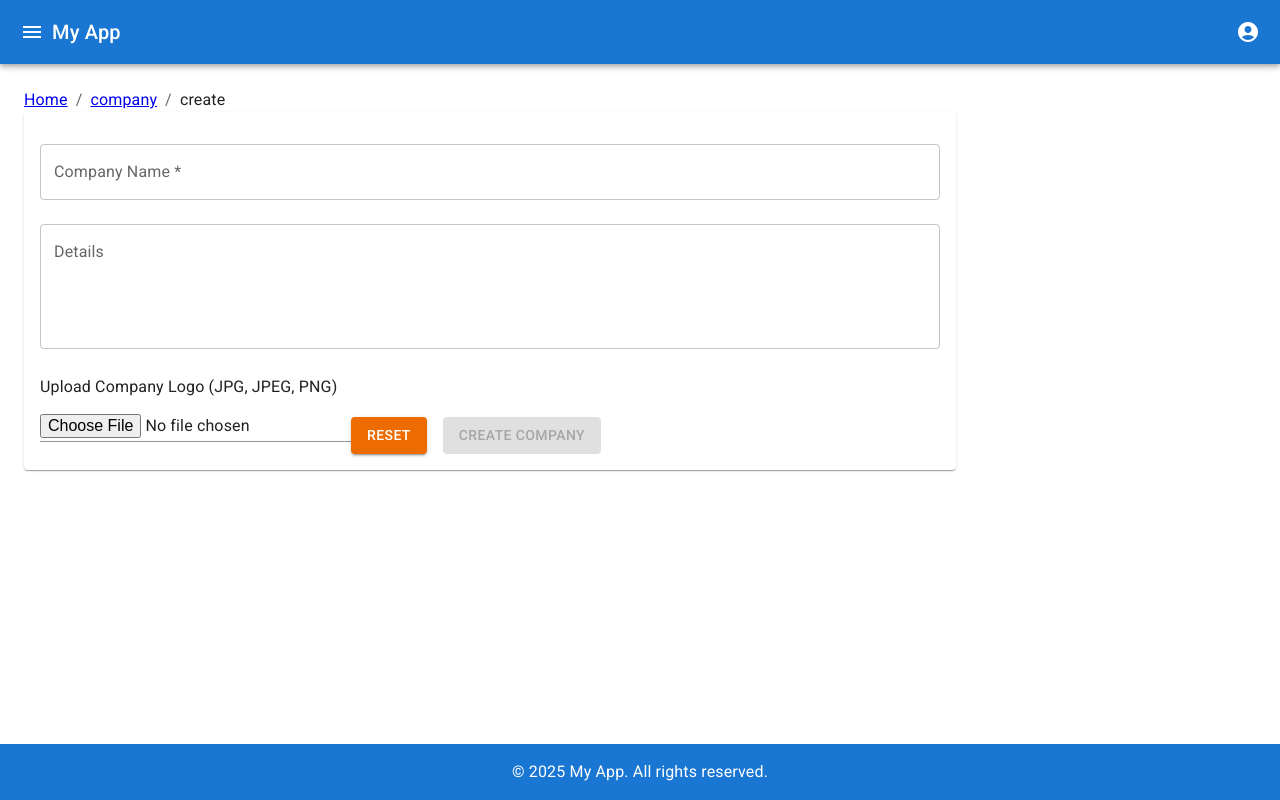
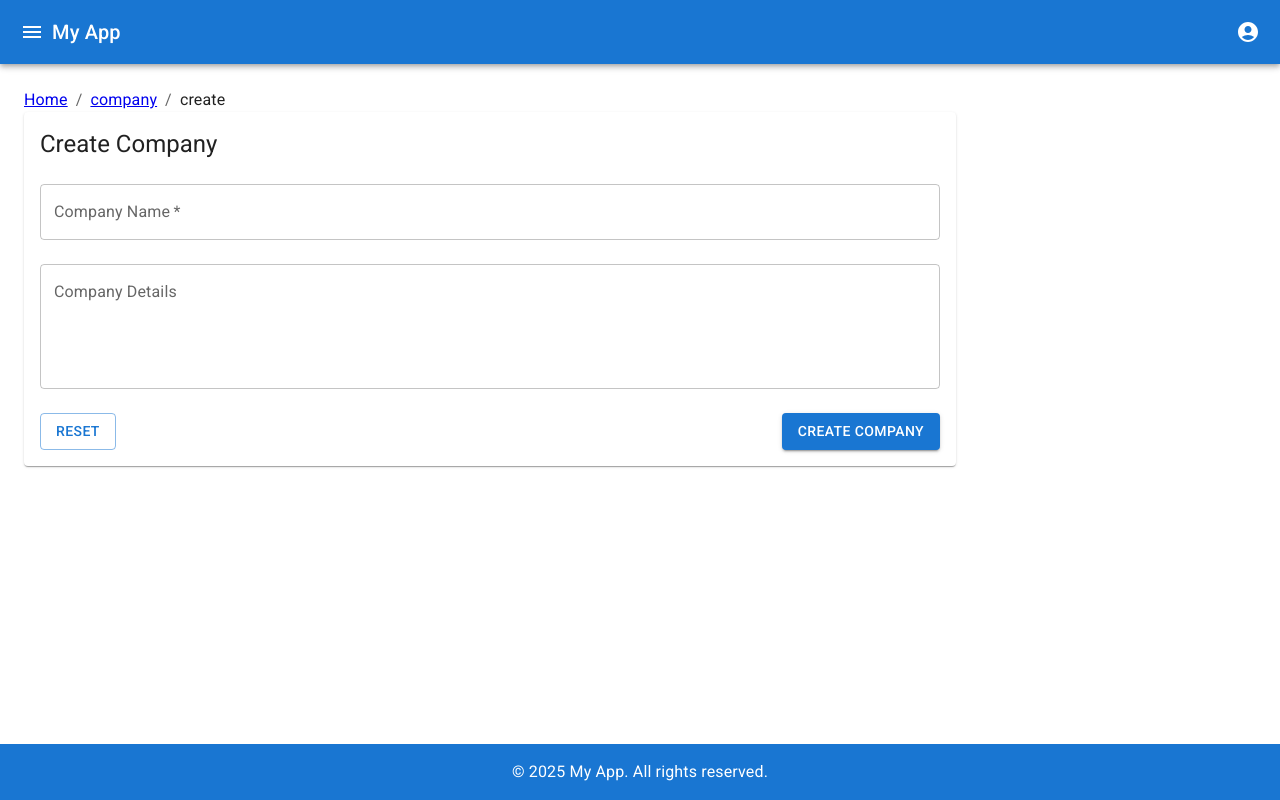
Before and after one commit to srilekhapanigrahy0/onlineVotingUI, a React (Create React App) app: page /company/create in a window 1280 px wide. Built offline with nearby package versions, Linux system fonts and the light colour scheme.

Commit message:
create company page

```diff
--- a/src/api/companyApi.js
+++ b/src/api/companyApi.js
@@ -10,3 +10,12 @@ export const fetchCompaniesByUserId = async (userId) => {
     throw error;
   }
 };
+
+export const createCompany = async (companyData) => {
+  try {
+    const response = await axios.post(`${BASE_URL}/createCompany`, companyData);
+    return response.data;
+  } catch (error) {
+    throw error;
+  }
+};
--- a/src/components/Company/CreateCompany.js
+++ b/src/components/Company/CreateCompany.js
@@ -1,106 +1,115 @@
 import React, { useState } from 'react';
 import { useNavigate } from 'react-router-dom';
-import { TextField, Button, Paper, Snackbar, Input, Typography } from '@mui/material';
+import { TextField, Button, Paper, Snackbar, Input, Typography, Box, Alert, } from '@mui/material';
+import { createCompany } from '../../api/companyApi';
 
 const CreateCompany = () => {
-  const [name, setName] = useState('');
-  const [details, setDetails] = useState('');
-  const [logo, setLogo] = useState(null);
-  const [logoPreview, setLogoPreview] = useState(null);
-  const [nameError, setNameError] = useState('');
+  const userId = localStorage.getItem('userId');
+  const [companyName, setCompanyName] = useState('');
+  const [companyNameError, setCompanyNameError] = useState('');
+  const [companyDetails, setCompanyDetails] = useState('');
+  const [snackbarOpen, setSnackbarOpen] = useState(false);
+  const [snackbarMessage, setSnackbarMessage] = useState('');
+  const [snackbarSeverity, setSnackbarSeverity] = useState('success');
+
   const navigate = useNavigate();
 
   const handleReset = () => {
-    setName('');
-    setDetails('');
-    setLogo(null);
-    setLogoPreview(null);
+    setCompanyName('');
+    setCompanyDetails('');
   };
 
-  const handleSave = () => {
-    if (!name.trim()) {
-      setNameError('Company Name is required');
+  const handleSubmit = async () => {
+    if (!companyName.trim()) {
+      setCompanyNameError('Company Name is required');
+      setSnackbarMessage('Company name is required');
+      setSnackbarSeverity('error');
+      setSnackbarOpen(true);
       return;
     }
-    setNameError('');
-    //navigate('/company');
-    navigate('/company', { state: { message: 'Company created successfully!' } });
+    setCompanyNameError('');
+    try {
+      const payload = {
+        name: companyName,
+        logo: "",
+        createdBy: userId,
+        createdDate: new Date(),
+        status: "A",
+        approvedBy: 0,
+        approvedDate: new Date(),
+        comment: "Approved by system",
+        lastUpdateDate: new Date(),
+        //details: companyDetails,
       };
 
-  const handleFileUpload = (event) => {
-    const file = event.target.files[0];
+      const data = await createCompany(payload);
 
-    if (file) {
-      const allowedFormats = ['image/jpeg', 'image/png', 'image/jpg'];
-      if (!allowedFormats.includes(file.type)) {
-        alert('Only JPG, JPEG, and PNG files are allowed.');
-        return;
-      }
-
-      setLogo(file);
-
-      const reader = new FileReader();
-      reader.onloadend = () => {
-        setLogoPreview(reader.result);
-      };
-      reader.readAsDataURL(file);
+      // Redirect with success message
+      navigate('/company', {
+        state: { message: 'Company created successfully!', severity: 'success' },
+      });
+    } catch (error) {
+      setSnackbarMessage('Failed to create company. Please try again.');
+      setSnackbarSeverity('error');
+      setSnackbarOpen(true);
     }
   };
 
   return (
     <Paper style={{ padding: 16 }}>
+      <Typography variant="h5" gutterBottom>
+        Create Company
+      </Typography>
+
       <TextField
-        label="Company Name *"
-        value={name}
-        onChange={(e) => setName(e.target.value)}
-        variant="outlined"
+        label="Company Name"
+        value={companyName}
+        onChange={(e) => setCompanyName(e.target.value)}
         fullWidth
+        required
         margin="normal"
-        error={!!nameError}
-        helperText={nameError}
+        error={!!companyNameError}
+        helperText={companyNameError}
       />
+
       <TextField
-        label="Details"
-        value={details}
-        onChange={(e) => setDetails(e.target.value)}
-        variant="outlined"
+        label="Company Details"
+        value={companyDetails}
+        onChange={(e) => setCompanyDetails(e.target.value)}
         fullWidth
         margin="normal"
         multiline
         rows={4}
       />
 
-      <Typography variant="subtitle1" style={{ marginTop: 16 }}>
-        Upload Company Logo (JPG, JPEG, PNG)
-      </Typography>
-      <Input
-        type="file"
-        accept=".jpg, .jpeg, .png"
-        onChange={handleFileUpload}
-      />
-
-      {logoPreview && (
-        <img src={logoPreview} alt="Logo Preview" style={{ width: '150px', marginTop: 10 }} />
-      )}
-
+      <Box sx={{ display: 'flex', justifyContent: 'space-between', mt: 2 }}>
         <Button
-        variant="contained"
-        color="warning"
-        onClick={handleReset}
-        style={{ marginTop: 16, marginRight: 16 }}
-      >
+        variant="outlined"
+        onClick={handleReset}>
           Reset
         </Button>
 
         <Button
           variant="contained"
-        color="primary"
-        onClick={handleSave}
-        style={{ marginTop: 16 }}
-        disabled={!name.trim()}
-      >
+          onClick={handleSubmit}>
           Create Company
         </Button>
+      </Box>
+
+      <Snackbar
+        open={snackbarOpen}
+        autoHideDuration={4000}
+        onClose={() => setSnackbarOpen(false)}
+        anchorOrigin={{ vertical: 'bottom', horizontal: 'right' }}
+      >
+        <Alert
+          onClose={() => setSnackbarOpen(false)}
+          severity={snackbarSeverity}
+          sx={{ width: '100%' }}
+        >
+          {snackbarMessage}
+        </Alert>
+      </Snackbar>
     </Paper>
   );
 };
--- a/src/components/Company/ManageCompany.js
+++ b/src/components/Company/ManageCompany.js
@@ -5,7 +5,9 @@ import { Button, Tooltip, Switch, IconButton, Dialog, DialogActions, DialogConte
 import { Edit, Visibility, Delete } from '@mui/icons-material';
 import { useLocation } from 'react-router-dom';
 import { Snackbar } from '@mui/material';
-import { fetchCompaniesByUserId } from '../../api/companyApi'; // adjust path as needed
+import { fetchCompaniesByUserId } from '../../api/companyApi';
+import Alert from '@mui/material/Alert';
+
 
 const ManageCompany = () => {
   const [companies, setCompanies] = useState([]);
@@ -19,29 +21,24 @@ const ManageCompany = () => {
   const navigate = useNavigate();
 
   useEffect(() => {
-    // Updated company list with realistic names
-    // setCompanies([
-    //   { id: 1, name: 'National Institute of Science and Technology', createdBy: 'Pranab', Groups: '3', createdOn: '2025-01-01', status: 'approved', rejectedReason: '', active: true },
-    //   { id: 2, name: 'Infosys Pvt Ltd.', createdBy: 'Manisha', Groups: '3', createdOn: '2025-01-02', status: 'rejected', rejectedReason: 'Incomplete details', active: false },
-    //   { id: 3, name: 'Manipal University', createdBy: 'Srilekha', Groups: '3', createdOn: '2025-01-03', status: 'pending', rejectedReason: '', active: true },
-    //   { id: 4, name: 'Indian Govt.', createdBy: 'Aadarsha', Groups: '3', createdOn: '2025-01-04', status: 'approved', rejectedReason: '', active: false },
-    // ]);
-
     loadCompanies();
 
-    // Show Snackbar if redirected after deletion
+    // Show Snackbar if redirected from other page
     if (location.state?.message) {
+      setSnackbarMessage(location.state.message);
+      setSnackbarSeverity(location.state.severity || 'success');
       setOpenSnackbar(true);
       setTimeout(() => {
         navigate('/company', { state: null }); // Reset state to avoid future Snackbar triggers
       }, 6000);
 
     }
-  }, [location, navigate]);
+  }, [location.state]);
 
   const loadCompanies = async () => {
     try {
-      const userId = 3;
+      const userId = localStorage.getItem('userId');
+
       const data = await fetchCompaniesByUserId(userId);
       setCompanies(data);
       setSnackbarMessage('Companies loaded successfully!');
@@ -121,18 +118,18 @@ const ManageCompany = () => {
         )
       ),
     },
-    {
-      field: 'active',
-      headerName: 'Active',
-      width: 150,
-      renderCell: (params) => (
-        <Switch
-          checked={params.value}
-          onChange={() => handleToggleActive(params.row.id)}
-          color="primary"
-        />
-      ),
-    },
+    // {
+    //   field: 'active',
+    //   headerName: 'Active',
+    //   width: 150,
+    //   renderCell: (params) => (
+    //     <Switch
+    //       checked={params.value}
+    //       onChange={() => handleToggleActive(params.row.id)}
+    //       color="primary"
+    //     />
+    //   ),
+    // },
     {
       field: 'actions',
       headerName: 'Actions',
@@ -165,20 +162,16 @@ const ManageCompany = () => {
         open={openSnackbar}
         autoHideDuration={4000}
         onClose={() => setOpenSnackbar(false)}
-        message={snackbarMessage}
-      />
-
-      {location.state?.message && (
-        <Snackbar
-          open={openSnackbar}
-          autoHideDuration={6000}
+        anchorOrigin={{ vertical: 'top', horizontal: 'right' }}
+      >
+        <Alert
           onClose={() => setOpenSnackbar(false)}
-          message={location.state.message}
-        />
-
-
-
-      )}
+          severity={snackbarSeverity} // 'success', 'error', 'warning', or 'info'
+          sx={{ width: '100%' }}
+        >
+          {snackbarMessage}
+        </Alert>
+      </Snackbar>
 
       <Button variant="contained" color="primary" onClick={() => navigate('/company/create')} style={{ margin: '16px 0' }}>
         Create New Company
--- a/src/components/_layout/Content.js
+++ b/src/components/_layout/Content.js
@@ -1,6 +1,11 @@
-import React from 'react';
+import React, { useEffect } from 'react';
 
 const Content = () => {
+  useEffect(() => {
+    const userId = '3'; // Replace with dynamic ID if needed
+    localStorage.setItem('userId', userId);
+  }, []);
+
   return (
     <main>
       <h2>Hello Srilekha</h2>
```
Lines whose indentation alone changed are shown as unchanged.
